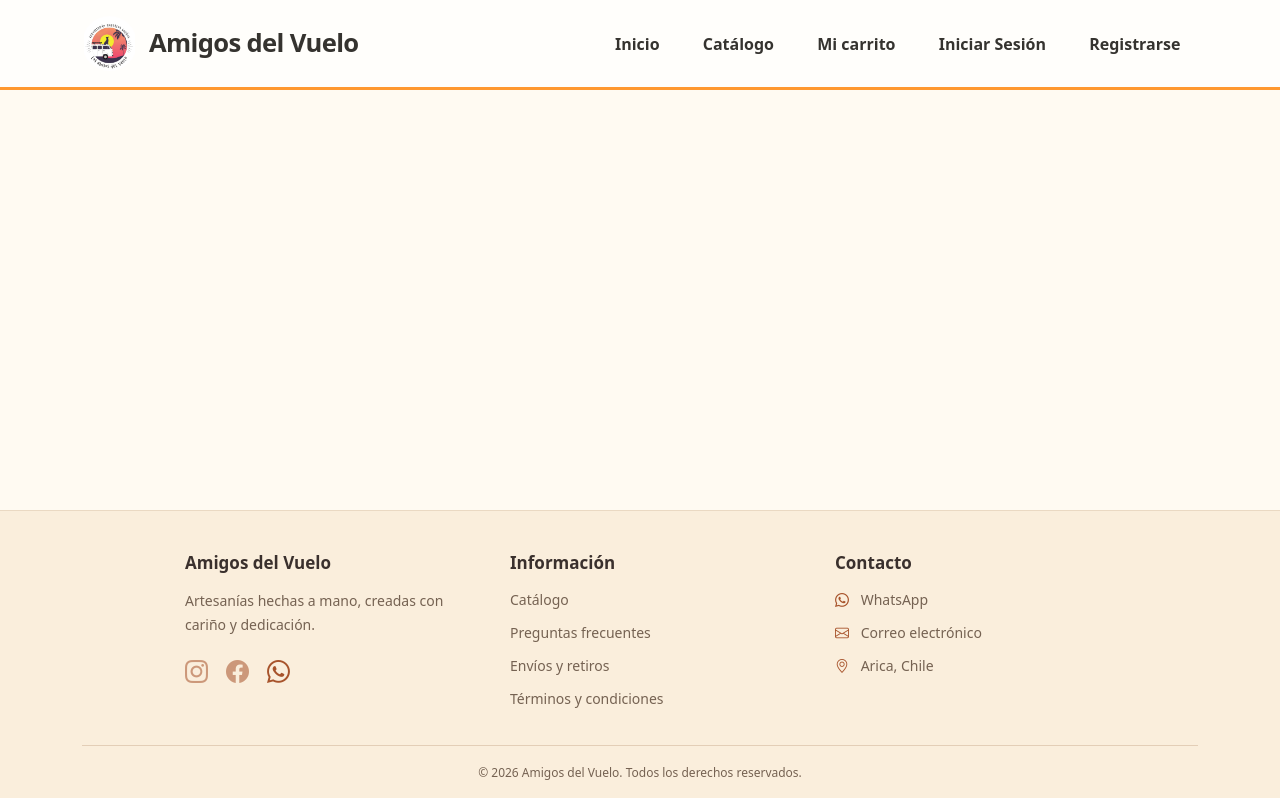
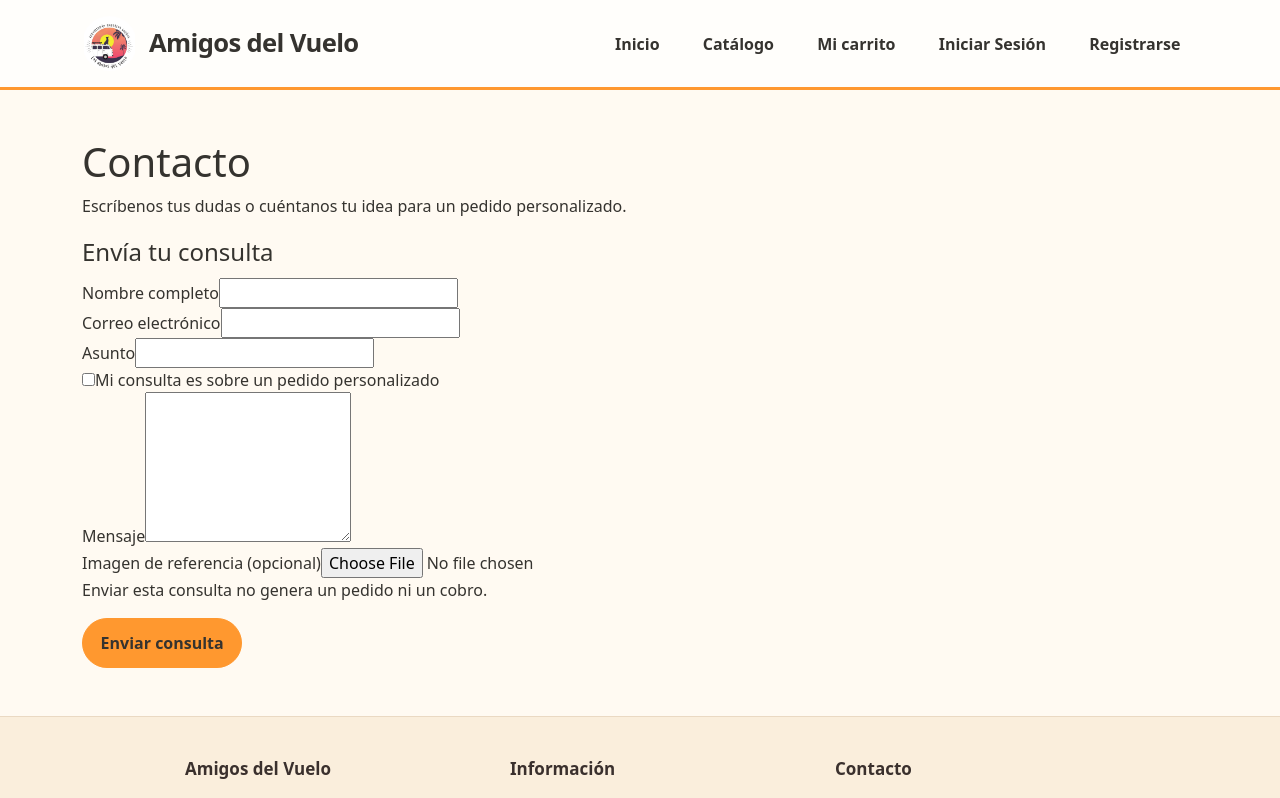
Before and after one commit to Dari023/Sistema-de-inventario-y-ventas, a React app in the folder frontend/: page /contacto in a window 1280 px wide. Shown: the top 798 px of the page. Built offline with nearby package versions, Linux system fonts and the light colour scheme; the HTML template or start-up script is replaced by a standard one.

Commit message:
formulario consulta

```diff
--- a/frontend/src/App.jsx
+++ b/frontend/src/App.jsx
@@ -14,6 +14,7 @@ import { Resenas } from "./modules/Resenas";
 import 'react-toastify/dist/ReactToastify.css';
 import Logo from "./assets/Logo.jpeg";
 import "bootstrap-icons/font/bootstrap-icons.css";
+import { Contacto } from "./modules/Contacto";
 
 export const App = () => {
   const navigate = useNavigate();
@@ -92,6 +93,7 @@ export const App = () => {
           <Route path="/checkout" element={<Checkout />} />
           <Route path="/compra/:id_compra" element={<CompraDetail />} />
           <Route path='/resenas/:token' element={<Resenas />} />
+          <Route path="/contacto" element={<Contacto />} />
         </Routes>
       </main>
 
@@ -144,6 +146,9 @@ export const App = () => {
               <h2>Contacto</h2>
 
               <div className="tienda-footer-enlaces">
+                <Link to="/contacto">
+                  <i className="bi bi-chat-dots"></i> Enviar consulta
+                </Link>
                 {enlaceWhatsApp ? (
                   <a href={enlaceWhatsApp} target="_blank" rel="noopener noreferrer">
                     <i className="bi bi-whatsapp"></i> WhatsApp
--- /dev/null
+++ b/frontend/src/modules/Contacto.jsx
@@ -0,0 +1,214 @@
+import { useEffect, useState } from "react";
+import { toast } from "react-toastify";
+import { api } from "../api/Api";
+
+const datosIniciales = {
+  nombre: "",
+  correo: "",
+  asunto: "",
+  mensaje: "",
+  es_personalizado: false,
+};
+
+export const Contacto = () => {
+  const [form, setForm] = useState(datosIniciales);
+  const [imagen, setImagen] = useState(null);
+  const [enviando, setEnviando] = useState(false);
+  const [cargandoCuenta, setCargandoCuenta] = useState(false);
+
+  useEffect(() => {
+    if (!localStorage.getItem("access_token")) return;
+
+    let activo = true;
+    setCargandoCuenta(true);
+
+    api.get("mi-cuenta/")
+      .then(({ data }) => {
+        if (!activo) return;
+
+        setForm((actual) => ({
+          ...actual,
+          nombre: `${data.nombre || ""} ${data.apellido || ""}`.trim(),
+          correo: data.email || "",
+        }));
+      })
+      .catch(() => {
+        if (activo) {
+          toast.error(
+            "No pudimos cargar los datos de tu cuenta. Puedes completarlos manualmente."
+          );
+        }
+      })
+      .finally(() => {
+        if (activo) setCargandoCuenta(false);
+      });
+
+    return () => {
+      activo = false;
+    };
+  }, []);
+
+  const cambiarCampo = (e) => {
+    const { name, value, type, checked } = e.target;
+
+    setForm((actual) => ({
+      ...actual,
+      [name]: type === "checkbox" ? checked : value,
+    }));
+  };
+
+  const enviarConsulta = async (e) => {
+    e.preventDefault();
+    if (enviando || cargandoCuenta) return;
+
+    const formulario = e.currentTarget;
+    const datos = new FormData();
+
+    datos.append("nombre", form.nombre.trim());
+    datos.append("correo", form.correo.trim());
+    datos.append("asunto", form.asunto.trim());
+    datos.append("mensaje", form.mensaje.trim());
+    datos.append("es_personalizado", String(form.es_personalizado));
+
+    if (imagen) {
+      datos.append("imagen_referencia", imagen);
+    }
+
+    setEnviando(true);
+
+    try {
+      await api.post("consultas/", datos);
+
+      toast.success("Tu consulta fue enviada correctamente.");
+
+      setForm((actual) => ({
+        ...datosIniciales,
+        nombre: actual.nombre,
+        correo: actual.correo,
+      }));
+
+      setImagen(null);
+      formulario.reset();
+    } catch (error) {
+      const respuesta = error.response?.data;
+
+      const mensaje =
+        respuesta && typeof respuesta === "object"
+          ? Object.values(respuesta).flat().join(" ")
+          : "No se pudo enviar la consulta. Inténtalo nuevamente.";
+
+      toast.error(mensaje);
+    } finally {
+      setEnviando(false);
+    }
+  };
+
+  return (
+    <section className="contacto">
+      <header className="contacto-cabecera">
+        <h1>Contacto</h1>
+        <p>
+          Escríbenos tus dudas o cuéntanos tu idea para un pedido personalizado.
+        </p>
+      </header>
+
+      <form className="contacto-panel" onSubmit={enviarConsulta}>
+        <fieldset disabled={enviando || cargandoCuenta}>
+          <legend>Envía tu consulta</legend>
+
+          {cargandoCuenta && <p>Cargando los datos de tu cuenta...</p>}
+
+          <div className="contacto-campos">
+            <div className="contacto-campo">
+              <label htmlFor="contacto-nombre">Nombre completo</label>
+              <input
+                id="contacto-nombre"
+                name="nombre"
+                type="text"
+                autoComplete="name"
+                maxLength={150}
+                value={form.nombre}
+                onChange={cambiarCampo}
+                required
+              />
+            </div>
+
+            <div className="contacto-campo">
+              <label htmlFor="contacto-correo">Correo electrónico</label>
+              <input
+                id="contacto-correo"
+                name="correo"
+                type="email"
+                autoComplete="email"
+                maxLength={254}
+                value={form.correo}
+                onChange={cambiarCampo}
+                required
+              />
+            </div>
+
+            <div className="contacto-campo contacto-ancho">
+              <label htmlFor="contacto-asunto">Asunto</label>
+              <input
+                id="contacto-asunto"
+                name="asunto"
+                type="text"
+                maxLength={150}
+                value={form.asunto}
+                onChange={cambiarCampo}
+                required
+              />
+            </div>
+
+            <label className="contacto-opcion contacto-ancho">
+              <input
+                name="es_personalizado"
+                type="checkbox"
+                checked={form.es_personalizado}
+                onChange={cambiarCampo}
+              />
+              <span>Mi consulta es sobre un pedido personalizado</span>
+            </label>
+
+            <div className="contacto-campo contacto-ancho">
+              <label htmlFor="contacto-mensaje">Mensaje</label>
+              <textarea
+                id="contacto-mensaje"
+                name="mensaje"
+                rows={6}
+                value={form.mensaje}
+                onChange={cambiarCampo}
+                required
+              />
+            </div>
+
+            <div className="contacto-campo contacto-ancho">
+              <label htmlFor="contacto-imagen">
+                Imagen de referencia (opcional)
+              </label>
+              <input
+                id="contacto-imagen"
+                type="file"
+                accept="image/*"
+                onChange={(e) =>
+                  setImagen(e.target.files?.[0] || null)
+                }
+              />
+            </div>
+          </div>
+
+          <p className="contacto-aviso">
+            Enviar esta consulta no genera un pedido ni un cobro.
+          </p>
+
+          <button
+            type="submit"
+            className="btn boton-principal"
+          >
+            {enviando ? "Enviando..." : "Enviar consulta"}
+          </button>
+        </fieldset>
+      </form>
+    </section>
+  );
+};
```
